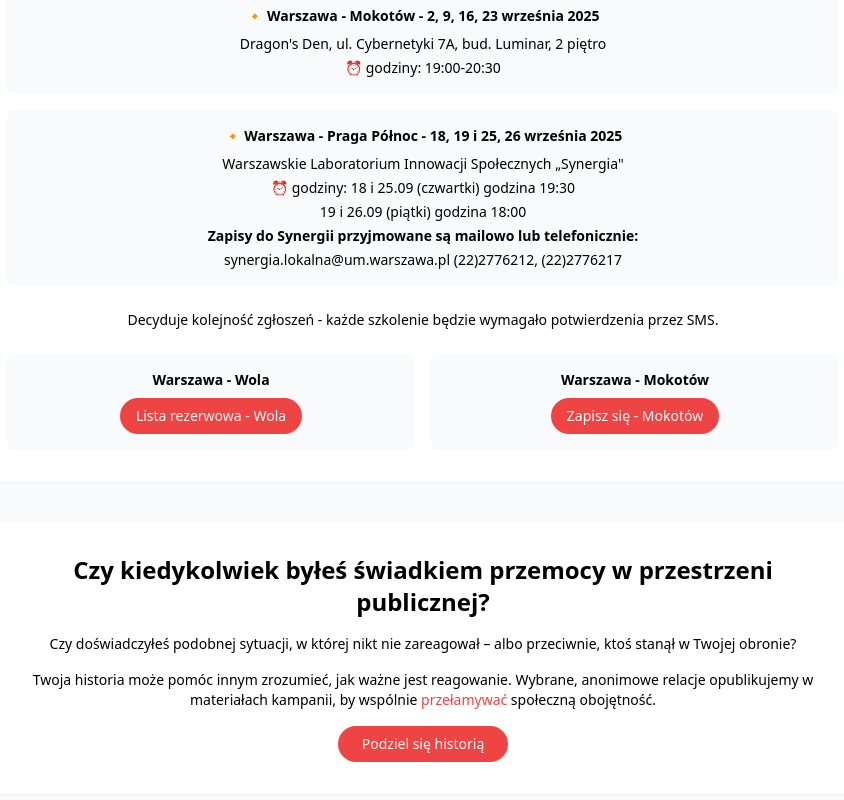
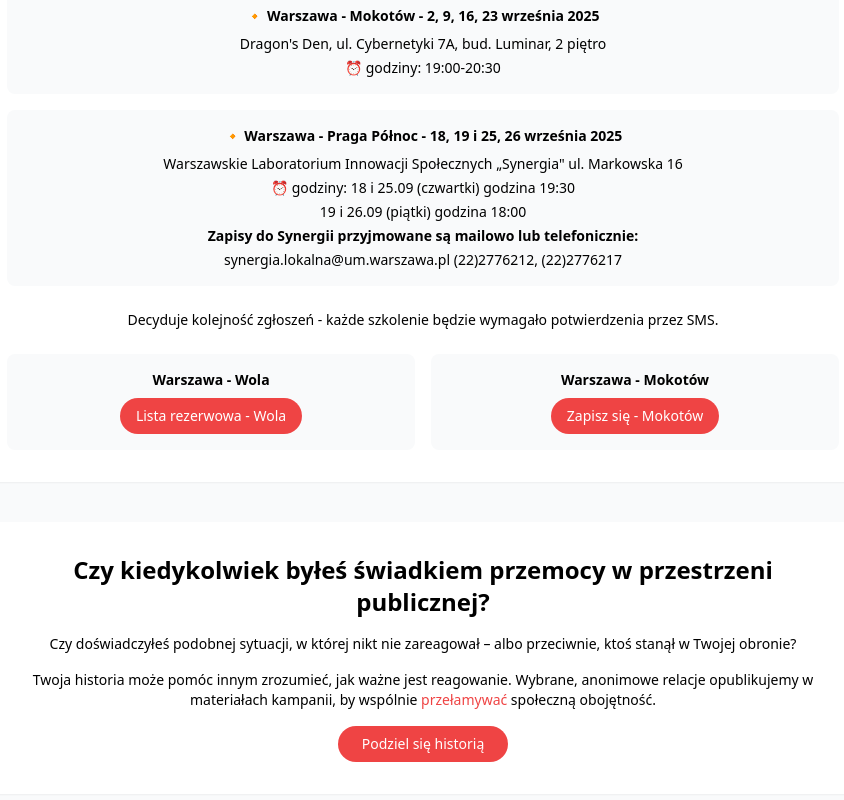
Before and after one commit to Mindgames/stop-znieczulicy, a React (Vite) app: page / in a window 1280 px wide. Shown: the part 4798-5598 px from the top of the page, without its empty margins (217-1061 px from the left). Built offline with nearby package versions, Linux system fonts and the light colour scheme.

Commit message:
Update EventsSection.tsx

```diff
--- a/src/components/EventsSection.tsx
+++ b/src/components/EventsSection.tsx
@@ -611,7 +611,7 @@ Data zgłoszenia: ${new Date().toLocaleString("pl-PL")}
                     🔸 Warszawa - Praga Północ - 18, 19 i 25, 26 września 2025
                   </p>
                   <p className="text-sm mb-1">
-                    Warszawskie Laboratorium Innowacji Społecznych „Synergia"
+                    Warszawskie Laboratorium Innowacji Społecznych „Synergia" ul. Markowska 16
                   </p>
                   <p className="text-sm mb-1">
                     ⏰ godziny: 18 i 25.09 (czwartki) godzina 19:30
```
